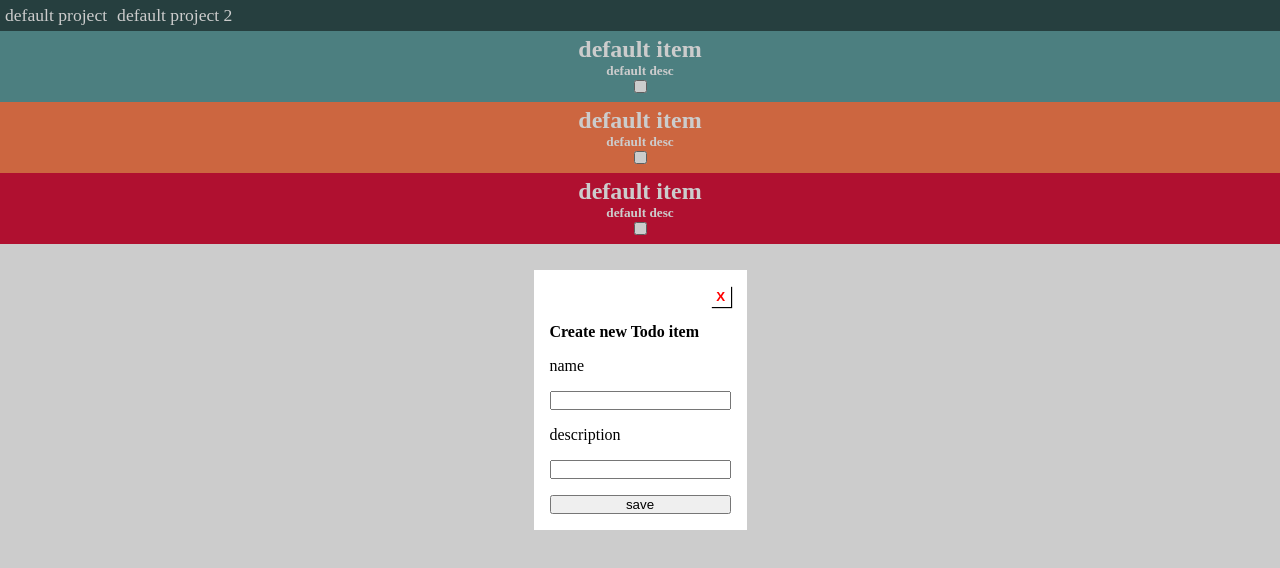
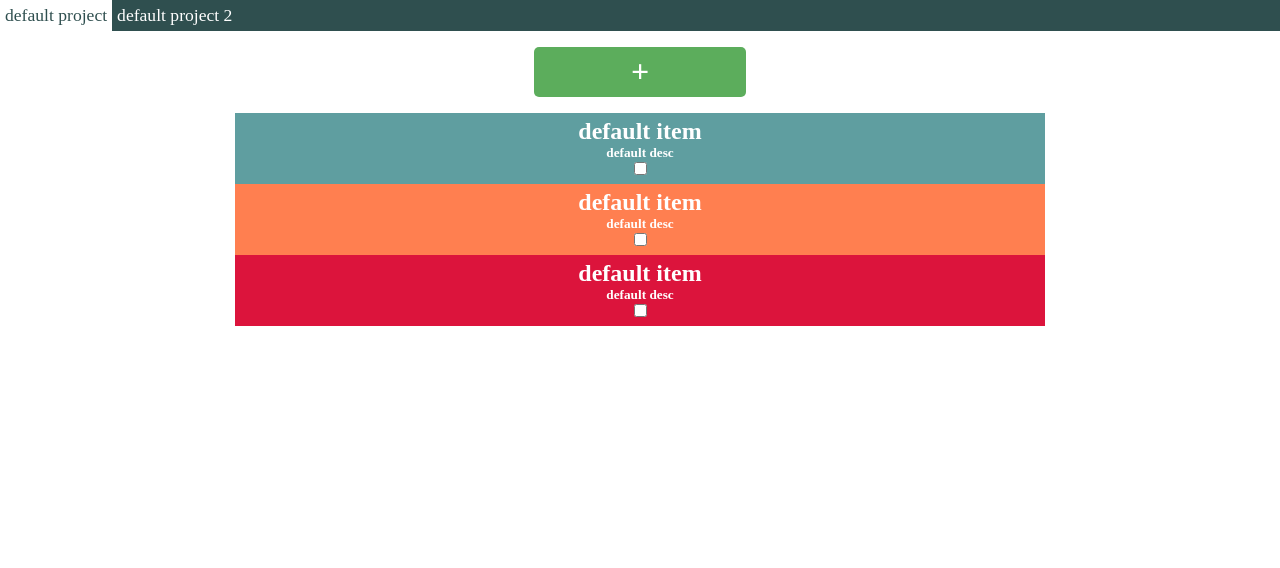
Before and after one commit to Ray-Sewell/JavaScript_Todo_List, a website built with webpack: page dist/index.html in a window 1280 px wide. Built offline with nearby package versions, Linux system fonts and the light colour scheme.

Commit message:
todo items can now be created and displayed, fixed error when changing project focus

```diff
--- a/src/display_item_list.js
+++ b/src/display_item_list.js
@@ -1,10 +1,18 @@
-import project_list_helpers from "./project_list";
+import item_form_helpers from"./todo_item_form";
+import current_project from "./current_project";
 
 const content = document.querySelector("#content");
 
 function display_item_list() {
-    let project = project_list_helpers.get_project_list()[content.dataset.index];
     content.innerHTML = "";
+    let project = current_project();
+    let show_create_item_form_button = document.createElement("div");
+    show_create_item_form_button.id = "show-create-item-form-button";
+    show_create_item_form_button.innerHTML = "+";
+    show_create_item_form_button.onclick = function() {
+        item_form_helpers.show_create_item_form();
+    }
+    content.appendChild(show_create_item_form_button);
     project.items.forEach(i => {
         let item = document.createElement("div");
         let item_name = document.createElement("h2");
--- a/src/index.css
+++ b/src/index.css
@@ -39,6 +39,11 @@
     padding: 1em;
     gap: 1em;
 }
+#content {
+    display: flex;
+    flex-direction: column;
+    align-items: center;
+}
 form {
     display: flex;
     flex-direction: column;
@@ -46,6 +51,28 @@ form {
 }
 button {
     cursor: pointer;
+}
+#show-create-item-form-button {
+    padding: .2em;
+    font-size: 2em;
+    font-weight: 700;
+    background-color: rgb(92, 173, 92);
+    color: white;
+    cursor: pointer;
+    margin: .5em;
+    border-radius: 5px;
+    text-align: center;
+    width: 200px;
+    min-width: 100px;
+}
+#submit_form_button {
+    cursor: pointer;
+    background-color:cadetblue;
+    color:white;
+    padding:.2em;
+    border-radius: 2px;
+    font-weight: 700;
+    text-align: center;
 }
 #close_form_button {
     width: max-content;
@@ -63,3 +90,7 @@ button {
     background-color: red;
 
 }
+.todo-item {
+    width: 100vw;
+    max-width: 800px;
+}
--- a/src/index.js
+++ b/src/index.js
@@ -16,7 +16,6 @@ create_todo_item(default_project, "default item", "default desc", "high");
 let default_project_2 = create_project("default project 2", "default desc", "low");
 create_todo_item(default_project_2, "default item 2", "default desc 2", "low");
 
+project_nav(project_list_helpers.get_project_list());
 display_item_list();
-project_nav(project_list_helpers.get_project_list());
 item_form_helpers.create_item_form();
-item_form_helpers.show_create_item_form();
--- a/src/todo_item_form.js
+++ b/src/todo_item_form.js
@@ -4,6 +4,7 @@ splash.id = "splash";
 
 import create_todo_item from "./create_todo_item";
 import current_project from "./current_project";
+import display_item_list from "./display_item_list";
 
 function create_item_form() {
     let form_container = document.createElement("div");
@@ -14,7 +15,7 @@ function create_item_form() {
     let name = document.createElement("input");
     let desc_label = document.createElement("label");
     let desc = document.createElement("input");
-    let submit = document.createElement("button");
+    let submit = document.createElement("div");
     form_container.id = "form_container";
     close.id = "close_form_button";
     close.innerHTML = "X";
@@ -29,9 +30,11 @@ function create_item_form() {
     desc.type = "text";
     name.id = "item-creation-desc";
     submit.id = "submit_form_button";
-    submit.innerHTML = "save";
+    submit.innerHTML = "create";
     submit.onclick = function() {
-       create_todo_item(current_project(), name.value, desc.value, "low")
+       create_todo_item(current_project(), name.value, desc.value, "low");
+       close_create_item_form();
+       display_item_list();
     }
     form_container.appendChild(close);
     form_container.appendChild(header);
```
Also changed, not shown: dist/main.js.
